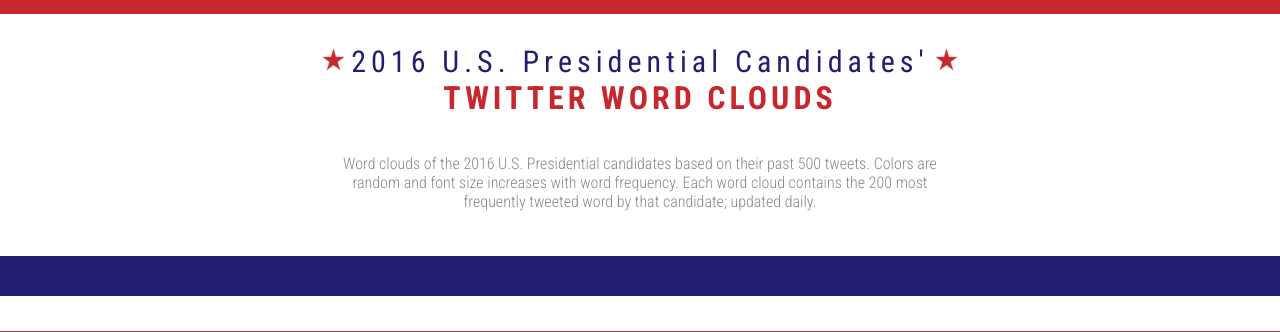
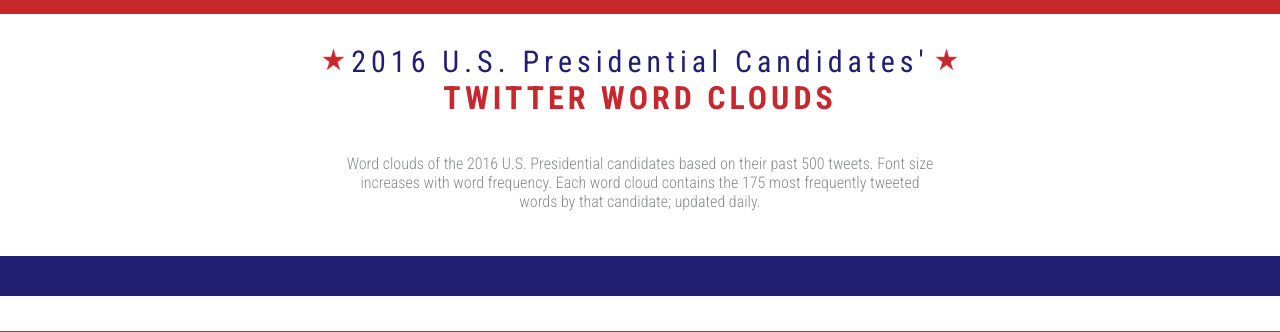
Before and after one commit to abmorton/prezface2016, a Flask app: page / in a window 1280 px wide. Shown: the top 332 px of the page. Run offline with Flask 2, Linux system fonts and the light colour scheme; data that the repository does not hold is empty; parts of the project's set-up code (start-up, migrations or seed data) failed here and were passed over.

Commit message:
corrections to the verbiage on index.html

```diff
--- a/templates/index.html
+++ b/templates/index.html
@@ -4,7 +4,7 @@
 <img src="/static/design/red_star.png" class="left_star"><h1>{{ title }}</h1><img src="/static/design/red_star.png" class="right_star">
 <h2>TWITTER WORD CLOUDS</h2>
 
-<p>Word clouds of the 2016 U.S. Presidential candidates based on their past 500 tweets. Colors are random and font size increases with word frequency. Each word cloud contains the 200 most frequently tweeted word by that candidate; updated daily.</p>
+<p>Word clouds of the 2016 U.S. Presidential candidates based on their past 500 tweets. Font size increases with word frequency. Each word cloud contains the 175 most frequently tweeted words by that candidate; updated daily.</p>
 
 <ul id="navbar">
 	{% for c in candidates %}
```
